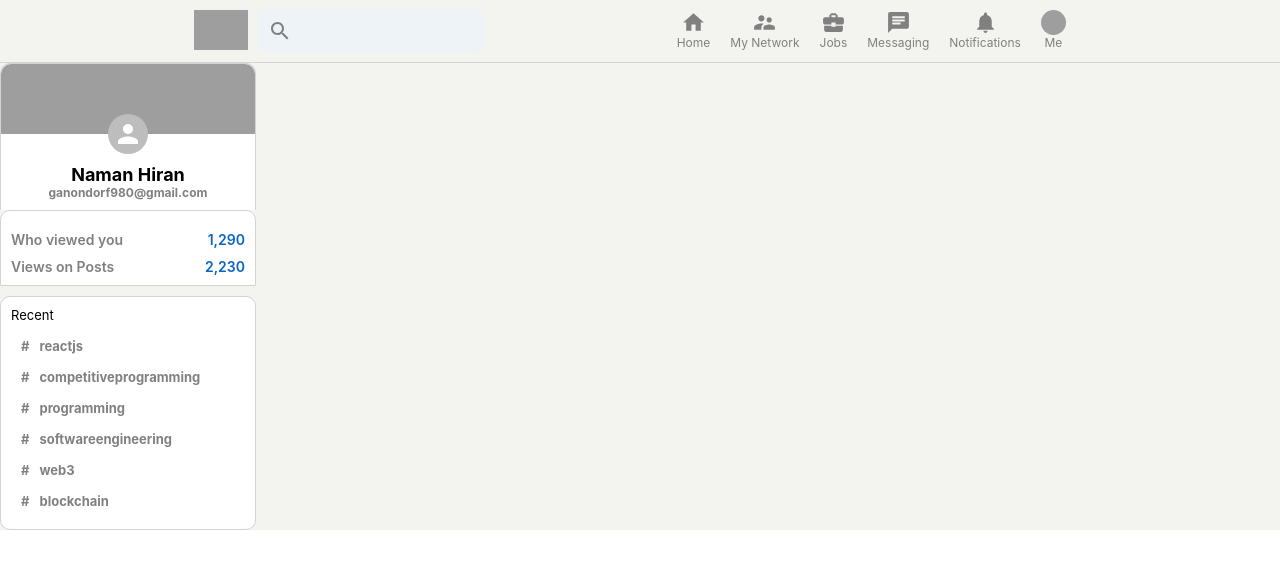
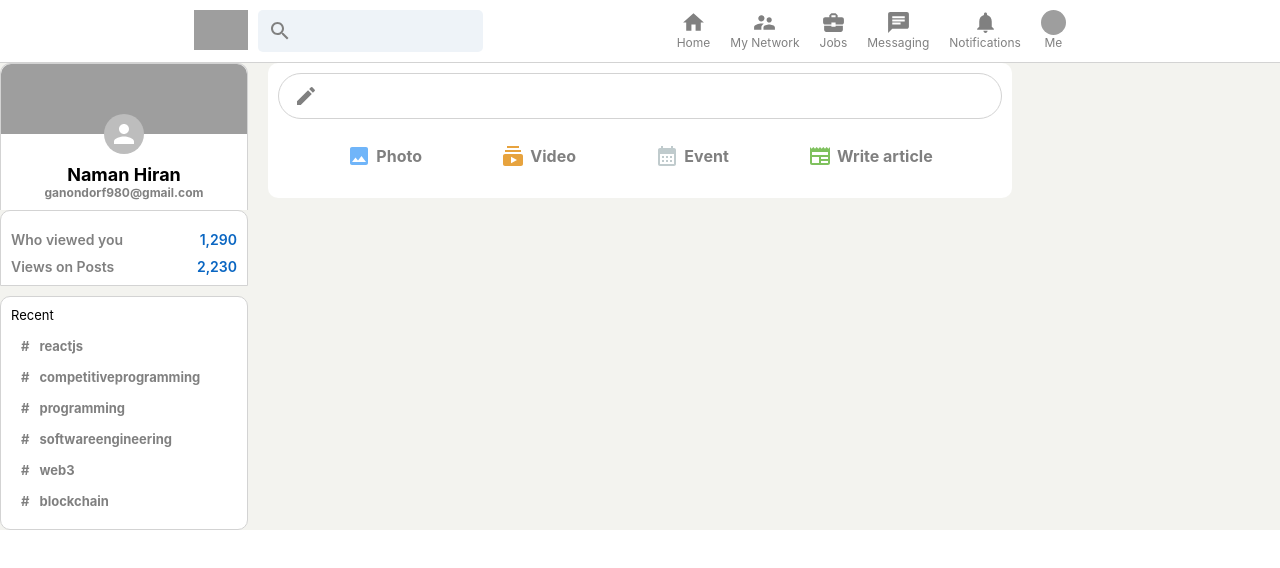
Before and after one commit to NamanH16/linkedin-clone, a React (Create React App) app: page / in a window 1280 px wide. Shown: the top 568 px of the page. Built offline with nearby package versions, Linux system fonts and the light colour scheme; grey boxes are pictures that could not be loaded.

Commit message:
build feed: input

```diff
--- a/src/App.js
+++ b/src/App.js
@@ -2,6 +2,7 @@
 import './App.css';
 import Header from './components/Header/Header';
 import Sidebar from './components/Sidebar/Sidebar';
+import Feed from './components/Feed/Feed';
 
 function App() {
   return (
@@ -9,6 +10,7 @@
       <Header />
       <div className="app__body">
         <Sidebar />
+        <Feed />
       </div>
     </div>
   );
--- /dev/null
+++ b/src/components/Feed/Feed.css
@@ -0,0 +1,43 @@
+.feed{
+    flex:0.6;
+    margin:0 20px;
+}
+
+.feed__inputContainer{
+    background-color: white;
+    padding: 10px;
+    padding-bottom: 20px;
+    border-radius: 10px;
+    margin-bottom: 20px;
+}
+
+.feed__input{
+    border:1px solid lightgray;
+    border-radius: 30px;
+    display: flex;
+    padding: 10px;
+    color: gray;
+    padding-left: 15px;
+}
+
+.feed__input>form{
+    display: flex;
+    width: 100%;
+}
+
+.feed__input>form>input{
+    border: none;
+    outline-width: 0;
+    font-weight: 600;
+    flex: 1;
+    margin-left: 10px;
+}
+
+.feed__input>form>button{
+    display: none;
+}
+
+.feed__inputOptions{
+    display: flex;
+    justify-content: space-evenly;
+}
--- /dev/null
+++ b/src/components/Feed/Feed.js
@@ -0,0 +1,29 @@
+import React from 'react'
+import CreateIcon from '@mui/icons-material/Create';
+import "./Feed.css"
+import InputOption from '../InputOption/InputOption';
+import { CalendarMonth, Newspaper, Photo, Subscriptions } from '@mui/icons-material';
+
+function Feed() {
+  return (
+    <div className="feed">
+        <div className="feed__inputContainer">
+            <div className="feed__input">
+                <CreateIcon />
+                <form>
+                    <input type="text" name="" id="" />
+                    <button type="submit">Send</button>
+                </form>
+            </div>
+            <div className="feed__inputOptions">
+                <InputOption Icon={Photo} title="Photo" color="#70B5F9"/>
+                <InputOption Icon={Subscriptions} title="Video" color="#E7A33E"/>
+                <InputOption Icon={CalendarMonth} title="Event" color="#C0CBCD"/>
+                <InputOption Icon={Newspaper} title="Write article" color="#7FC15E"/>
+            </div>
+        </div>
+    </div>
+  )
+}
+
+export default Feed
--- a/src/components/Header/Header.css
+++ b/src/components/Header/Header.css
@@ -2,6 +2,7 @@
     position:sticky;
     top:0;
     display: flex;
+    background-color: white;
     justify-content: space-evenly;
     border-bottom: 0.1px solid lightgray;
     padding-top: 10px;
--- /dev/null
+++ b/src/components/InputOption/InputOption.css
@@ -0,0 +1,17 @@
+.inputOption{
+    display: flex;
+    align-items: center;
+    margin-top: 15px;
+    color: gray;
+    padding: 10px;
+    cursor: pointer;
+}
+
+.inputOption:hover{
+    background-color: whitesmoke;
+    border-radius: 10px;
+}
+
+.inputOption>h4{
+    margin-left: 5px;
+}
--- /dev/null
+++ b/src/components/InputOption/InputOption.js
@@ -0,0 +1,13 @@
+import React from 'react'
+import "./InputOption.css"
+
+function InputOption({Icon,title,color}) {
+  return (
+    <div className="inputOption">
+        <Icon style={{color:color}} />
+        <h4>{title}</h4>
+    </div>
+  )
+}
+
+export default InputOption
```
